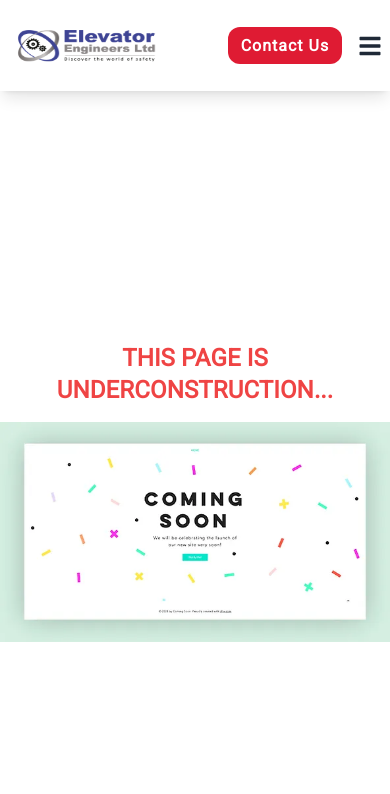
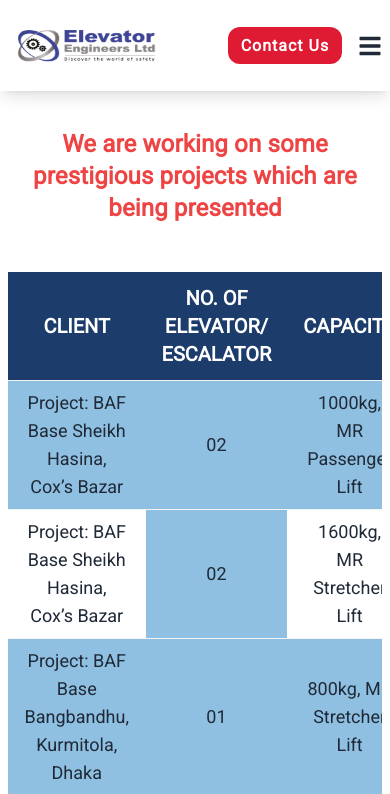
Before and after one commit to showkotus/elevator, a React (Vite) app: page /ongoing-projects in a window 390 px wide. Shown: the top 794 px of the page. Built offline with nearby package versions, Linux system fonts and the light colour scheme.

Commit message:
upload on going project done

```diff
--- a/package.json
+++ b/package.json
@@ -15,6 +15,7 @@
     "react": "^18.2.0",
     "react-dom": "^18.2.0",
     "react-icons": "^4.9.0",
+    "react-loader-spinner": "^5.3.4",
     "react-router-dom": "^6.12.1",
     "swiper": "^9.4.1"
   },
--- /dev/null
+++ b/public/ongoingProjects.json
@@ -0,0 +1,67 @@
+[
+    {
+        "name": "Project: BAF Base Sheikh Hasina, Cox’s Bazar",
+        "number": "02",
+        "capacity":"1000kg, MR Passenger Lift"
+    },
+    {
+        "name": "Project: BAF Base Sheikh Hasina, Cox’s Bazar",
+        "number": "02",
+        "capacity":"1600kg, MR Stretcher Lift"
+    },
+    {
+        "name": "Project: BAF Base Bangbandhu, Kurmitola, Dhaka",
+        "number": "01",
+        "capacity":"800kg, MR Stretcher Lift"
+    },
+    {
+        "name": "NASIR GROUP Baridhara, Dhaka.",
+        "number": "01",
+        "capacity":"3000 kg, Hydraulic CAR Lift"
+    },
+    {
+        "name": "NASIR GROUP Baridhara, Dhaka.",
+        "number": "02",
+        "capacity":"1150 kg, MRL Passenger & Stretcher Lift"
+    },
+    {
+        "name": "Rupayan Housing Estate Limited  Project: 'Rupayan Alif Meem', Chittagong",
+        "number": "03",
+        "capacity":"800 Kg MR Passenger Lift, 01 Unit, 630 Kg, MR Service Lift, 01 Unit"
+    },
+    {
+        "name": "Mohammad Shawpon Eastern Housing, Mirpur- 12, Dhaka",
+        "number": "01",
+        "capacity":"630kg, MR Passenger Lift"
+    },
+    {
+        "name": "FIDES PROPERTIES LIMITED Project: Tongi West, Gazipur.",
+        "number": "01",
+        "capacity":"450kg, MR Passenger Lift"
+    },
+    {
+        "name": "Roulin (BD) Ltd. Ishwardi EPZ, Pakshi, Pabna.",
+        "number": "02",
+        "capacity":"3000kg, MR Cargo Lift"
+    },
+    {
+        "name": "Digital Landmark Limited Mirpur DOHS, Dhaka-1216.",
+        "number": "01",
+        "capacity":"630Kg, MR Passenger Lift"
+    },
+    {
+        "name": "M/S Khan Traders Tallabag (Indira Road), Sher-e-Bangla Nagar, Dhaka",
+        "number": "01",
+        "capacity":"630Kg, MR Passenger Lift"
+    },
+    {
+        "name": "Naubandhan Complex Pallabi, Mirpur, Dhaka.",
+        "number": "02",
+        "capacity":"630Kg, MR Passenger Lift"
+    },
+    {
+        "name": "T.K. Group Project: Tarabo, Rupgonj, Narayangonj.",
+        "number": "02",
+        "capacity":"3000Kg, MR Cargo Lift"
+    }
+]
--- /dev/null
+++ b/src/components/ShowProjects/ShowProjects.css
@@ -0,0 +1,4 @@
+.testProjects{
+    color: red;
+    font-size: 25px;
+}
--- /dev/null
+++ b/src/components/ShowProjects/ShowProjects.jsx
@@ -0,0 +1,39 @@
+import './ShowProjects.css'
+// eslint-disable-next-line react/prop-types
+const ShowProjects = ({ data }) => {
+    // eslint-disable-next-line react/prop-types
+    const { projects, title } = data
+    return (
+        <div>
+            <h3 className="text-center font-bold text-2xl mb-4 mt-2 text-red-500 my-8">{title}</h3>
+            <div className='my-12'>
+                <div className="overflow-x-auto">
+                    <table className="table">
+                        <thead>
+                            <tr className='bg-[#1c3c6b] text-white'>
+                                <th className='text-xl md:text-2xl text-center'>CLIENT</th>
+                                <th className='text-xl md:text-2xl text-center'>NO. OF <br /> ELEVATOR/ <br />ESCALATOR</th>
+                                <th className='text-xl md:text-2xl text-center'>CAPACITY</th>
+                            </tr>
+                        </thead>
+                        <tbody>
+                            {
+                                projects &&
+                                // eslint-disable-next-line react/prop-types
+                                projects.map((project, index) => <tr key={index} className='text-center hover'>
+                                    <td className={`text-lg md:text-xl py-2 md:py-8 ${index % 2 == 0 ? "bg-[#8fc0e1]":""}`}>{project.name}</td>
+                                    <td className='text-lg md:text-xl py-2 md:py-8 bg-[#8fc0e1]'>{project.number}</td>
+                                    <td className={`text-lg md:text-xl py-2 md:py-8 ${index % 2 == 0 ? "bg-[#8fc0e1]":""}`}>{project.capacity}</td>
+                                </tr>)
+                            }
+
+
+                        </tbody>
+                    </table>
+                </div>
+            </div>
+        </div>
+    );
+};
+
+export default ShowProjects;
--- a/src/subPages/FactoryView/FactoryView.jsx
+++ b/src/subPages/FactoryView/FactoryView.jsx
@@ -106,7 +106,7 @@ const FactoryView = () => {
                     <h1>Managing Director’s Message</h1>
                     <div className="flex flex-col-reverse md:flex-row gap-8">
                         <div className="w-full md:w-[50%] lg:w-[58%] ">
-                            <p>I am honored and delighted to welcome you to the "Elevator Engineers Ltd" website. Since our inception in 2005 as Elevator Engineers Co., and our transformation into a limited company in 2013, we have strived to become a leading provider of elevator and lift solutions in Bangladesh. And we offer unmatched services to our valued clients.</p>
+                            <p>I am honored and delighted to welcome you to the &#34;Elevator Engineers Ltd&#34; website. Since our inception in 2005 as Elevator Engineers Co., and our transformation into a limited company in 2013, we have strived to become a leading provider of elevator and lift solutions in Bangladesh. And we offer unmatched services to our valued clients.</p>
                             <p>At Elevator Engineers Ltd., we take immense pride in the corporate partnerships we have cultivated over the years. we are committed to build strong working relationship with corporate bodies. Our corporate clients like Meghna Group of Industries, TK Group, Rangs Group, City Group, Bashundhara Group, Renata Limited, Partex Group, Arla, Rupayan Housing Estate Ltd. SKCD are always relied on us. </p>
                             <p className="hidden lg:block">We cherish these partnerships & trust which our clients place on us.</p>
                             <p className="hidden lg:block">As a company, we are deeply honored to be involved in some prestigious projects of Government of Bangladesh. Out of which the BAF Base Shekh Hasina, Cox Bazar and BAF Base Bangbandhu, Kurmitola, Dhaka are notable.</p>
--- /dev/null
+++ b/src/subPages/Projects/OnGoing/OnGoing.css
@@ -0,0 +1,4 @@
+.test{
+    color: red;
+    font-size: 18px;
+}
--- a/src/subPages/Projects/OnGoing/OnGoing.jsx
+++ b/src/subPages/Projects/OnGoing/OnGoing.jsx
@@ -1,10 +1,38 @@
-
-import UnderConstruction from '../../../components/UnderConstruction/UnderConstruction';
-
+import { useState } from "react";
+import "./OnGoing.css"
+import { useEffect } from "react";
+import ShowProjects from "../../../components/ShowProjects/ShowProjects";
+import { InfinitySpin } from 'react-loader-spinner'
 const OnGoing = () => {
+    const [projects, setProjects] = useState([])
+    const [loading, setLoading] = useState(true)
+    useEffect(() => {
+        fetch('ongoingProjects.json')
+            .then(res => res.json())
+            .then(data => {
+                setProjects(data)
+                setLoading(false)
+            })
+    }, [])
+    if (loading) {
+        return <div className='marginTop'>
+            <div className="container">
+                <div className="w-full h-[60vh] grid place-items-center">
+                    <InfinitySpin
+                        width='200'
+                        color="#4fa94d"
+                    />
+                </div>
+            </div>
+        </div>
+    }
     return (
-        <div>
-            <UnderConstruction/>
+        <div className='marginTop'>
+            <div className="container">
+                <div className="ongoing_container">
+                    <ShowProjects data={{ projects: projects, title: "We are working on some prestigious projects which are being presented" }} />
+                </div>
+            </div>
         </div>
     );
 };
```
Also changed, not shown: 1 other file (tests, documents, lock files or other folders).
